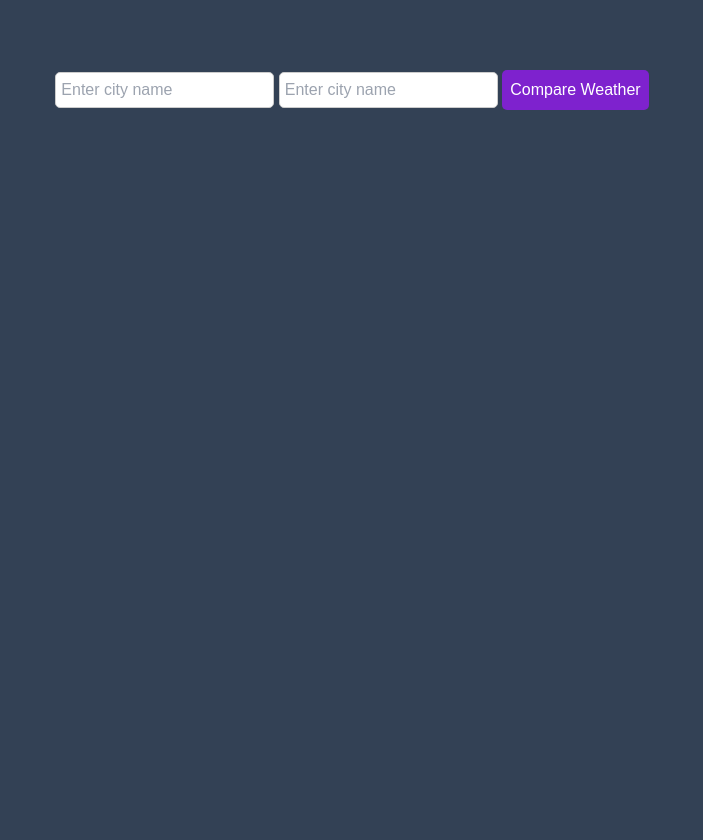
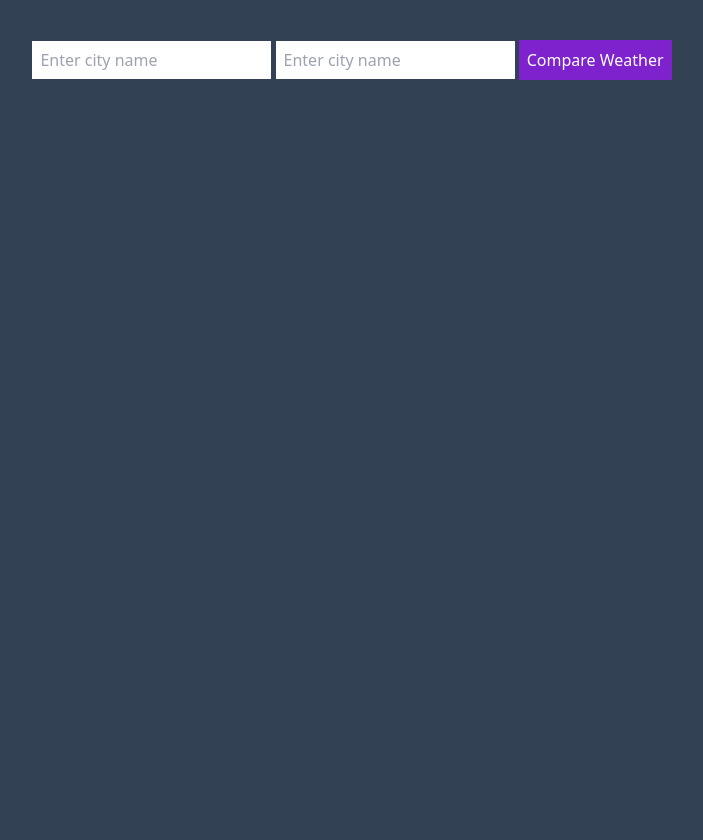
Before and after one commit to Sagittarius17/django-weather-app, a Django app: page / in a window 1280 px wide. Shown: the whole page, without its empty margins (288-991 px from the left). Before the commit the page ends 110 px from the top, so only its background shows below. Run offline with Django 4.2, Linux system fonts and the light colour scheme; some libraries are stand-ins or nearby versions.

Commit message:
bug fixes

```diff
--- a/weatherapp/static/style.css
+++ /dev/null
@@ -1,53 +0,0 @@
-body {
-    font-family: Arial, sans-serif;
-    background-color: #f2f2f2;
-    text-align: center;
-    padding: 50px;
-  }
-
-  form {
-    margin: 20px 0;
-  }
-
-  input[type="text"] {
-    padding: 5px;
-    border: 1px solid #ccc;
-    border-radius: 5px;
-  }
-
-  button {
-    background-color: #4CAF50;
-    color: white;
-    padding: 5px 10px;
-    border: none;
-    border-radius: 5px;
-    cursor: pointer;
-  }
-
-  .forecast-container {
-    display: flex;
-    justify-content: center;
-    flex-wrap: wrap;
-  }
-
-  .forecast {
-    background-color: #fff;
-    border-radius: 5px;
-    box-shadow: 0 0 10px rgba(0, 0, 0, 0.1);
-    padding: 10px;
-    margin: 10px;
-    width: calc(100% / 5 - 20px);
-    box-sizing: border-box;
-  }
-
-  @media (max-width: 767px) {
-    .forecast {
-      width: calc(50% - 20px);
-    }
-  }
-
-  @media (max-width: 480px) {
-    .forecast {
-      width: 100%;
-    }
-  }
--- a/weatherapp/templates/weatherapp/index.html
+++ b/weatherapp/templates/weatherapp/index.html
@@ -3,6 +3,7 @@
 <html lang="en">
 <head>
     <meta charset="UTF-8">
+    <link rel="icon" href="https://shuvendusingha.onrender.com/favicon.ico">
     <meta name="viewport" content="width=device-width, initial-scale=1.0">
     <title>Weather App</title>
     <script src="https://cdn.tailwindcss.com"></script>
@@ -11,20 +12,23 @@
 
 <body class="bg-slate-700 text-white min-h-screen items-center justify-center">
 
-    <form method="post">
-        <input type="text" name="city" placeholder="Enter city name">
-        <input type="text" name="city2" placeholder="Enter city name">
-        <button type="submit" class='bg-purple-700 hover:bg-purple-400 h-10 p-2'>Compare Weather</button>
-    </form>
+    <div class='flex justify-center items-center m-10'>
+        <form method="post">
+            {% csrf_token %}
+            <input type="text" name="city" class='bg-white h-[38px] pl-2 text-black' placeholder="Enter city name">
+            <input type="text" name="city2" class='bg-white h-[38px] pl-2 text-black' placeholder="Enter city name">
+            <button type="submit" class='bg-purple-700 hover:bg-purple-400 h-10 p-2'>Compare Weather</button>
+        </form>
+    </div>
 
-    <div class="comparison-container flex flex-row bg-slate-500 w-full items-center justify-center">
+    <div class="flex flex-row bg-slate-500 items-center justify-center">
         {% if weather_data %}
-            <div class="city-container w-full">
+            <div class="flex flex-col w-full">
                 {% include 'weatherapp/weather.html' with weather_data=weather_data daily_forecasts=daily_forecasts %}
             </div>
         {% endif %}
         {% if weather_data2 %}
-            <div class="city-container w-full">
+            <div class="flex flex-col w-full">
                 {% include 'weatherapp/weather.html' with weather_data=weather_data2 daily_forecasts=daily_forecasts2 %}
             </div>
         {% endif %}
--- a/weatherapp/views.py
+++ b/weatherapp/views.py
@@ -7,19 +7,22 @@ from django.views.decorators.csrf import csrf_exempt
 def index(request):
     api_key = '09f07301cd82ad99e41e029a6e9d6afb'
     current_weather_url = 'https://api.openweathermap.org/data/2.5/weather?q={city}&appid={api_key}'
-    # forecast_url = 'https://api.openweathermap.org/data/2.5/forecast?lat={lat}&lon={lon}&appid={api_key}'
-    forecast_url = "https://api.openweathermap.org/data/2.5/onecall?lon={lon}&lat={lat}&exclude=current,minutely,hourly,alerts&appid={api_key}"
+    forecast_url = 'https://api.openweathermap.org/data/2.5/forecast?lat={lat}&lon={lon}&appid={api_key}'
+    # forecast_url = "https://api.openweathermap.org/data/2.5/onecall?lon={lon}&lat={lat}&exclude=current,minutely,hourly,alerts&appid={api_key}"
 
     if request.method == 'POST':
         city = request.POST.get('city')
         city2 = request.POST.get('city2', None)
 
-        weather_data = fetch_weather_and_forecast(city, api_key, current_weather_url, forecast_url)
-        daily_forecasts = fetch_weather_and_forecast(city, api_key, current_weather_url, forecast_url)
+        # weather_data = fetch_weather_and_forecast(city, api_key, current_weather_url, forecast_url)
+        # daily_forecasts = fetch_weather_and_forecast(city, api_key, current_weather_url, forecast_url)
+        weather_data, daily_forecasts = fetch_weather_and_forecast(city, api_key, current_weather_url, forecast_url)
+
 
         if city2:
-            weather_data2 = fetch_weather_and_forecast(city2, api_key, current_weather_url, forecast_url)
-            daily_forecasts2 = fetch_weather_and_forecast(city2, api_key, current_weather_url, forecast_url)
+            # weather_data2 = fetch_weather_and_forecast(city2, api_key, current_weather_url, forecast_url)
+            # daily_forecasts2 = fetch_weather_and_forecast(city2, api_key, current_weather_url, forecast_url)
+            weather_data2, daily_forecasts2 = fetch_weather_and_forecast(city2, api_key, current_weather_url, forecast_url)
         else:
             weather_data2, daily_forecasts2 = None, None
 
@@ -43,14 +46,14 @@ def fetch_weather_and_forecast(city, api_key, current_weather_url, forecast_url)
         return None, None
 
     response_data = response.json()
-    # print(response_data)
+    print("Response data:", response_data)
 
     # Check if the 'coord' key exists and if it has both 'lat' and 'lon' keys
     if 'coord' in response_data and 'lon' in response_data['coord'] and 'lat' in response_data['coord']:
         lon, lat = response_data['coord']['lon'], response_data['coord']['lat']
     else:
         # Log the error for debugging purposes
-        print("Error: Invalid response data:", response_data)
+        # print("Error: Invalid response data:", response_data)
         return None, None
 
     forecast_response = requests.get(forecast_url.format(lon=lon, lat=lat, api_key=api_key))
@@ -62,20 +65,24 @@ def fetch_weather_and_forecast(city, api_key, current_weather_url, forecast_url)
 
     forecast_data = forecast_response.json()
     # print("Forecast Data:", forecast_data)
-
+    today = datetime.date.today()
     weather_data = {
         'city': city,
+        'date': today,
         'temperature': round(response_data['main']['temp'] - 273.15, 2),
+        'min_temp': round(response_data['main']['temp_min'] - 273.15, 2),
+        'max_temp': round(response_data['main']['temp_max'] - 273.15, 2),
         'description': response_data['weather'][0]['description'],
         'icon': response_data['weather'][0]['icon'],
     }
 
     daily_forecasts = []
-    for daily_data in forecast_data['list'][:5]:
+    for daily_data in forecast_data['list'][:40]:
         daily_forecasts.append({
             'day': datetime.datetime.fromtimestamp(daily_data['dt']).strftime('%A'),
-            'min_temp': round(daily_data['temp']['min'] - 273.15, 2),
-            'max_temp': round(daily_data['temp']['max'] - 273.15, 2),
+            'date': daily_data['dt_txt'],
+            'min_temp': round(daily_data['main']['temp_min'] - 273.15, 2),
+            'max_temp': round(daily_data['main']['temp_max'] - 273.15, 2),
             'description': daily_data['weather'][0]['description'],
             'icon': daily_data['weather'][0]['icon'],
         })
```
Also changed, not shown: data.json (+46 -1 lines), weatherapp/templates/weatherapp/weather.html (+16 -11 lines).
